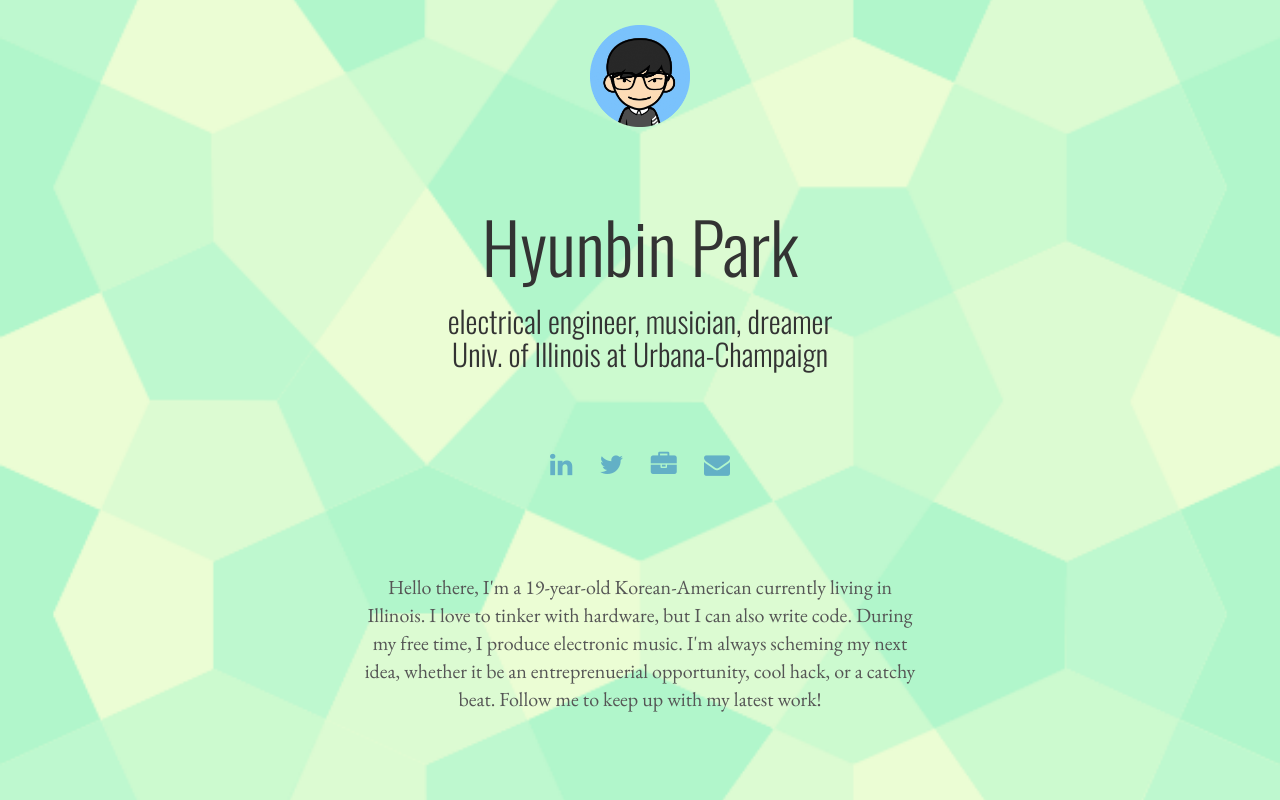
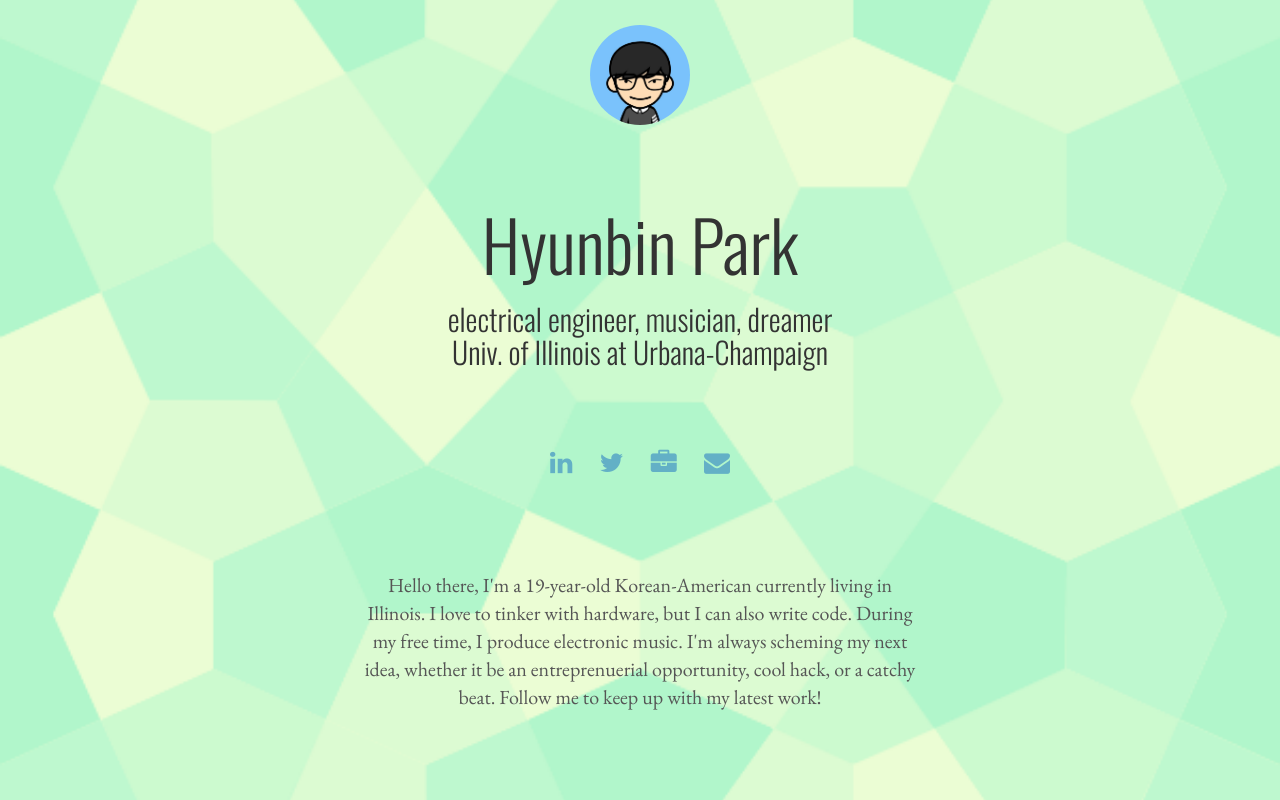
Before and after one commit to hyunbin/hyunbin.github.io, a plain HTML site: page index.html in a window 1280 px wide. Drawn offline with nearby package versions, Linux system fonts and the light colour scheme.

Commit message:
Circle Photo
Updated CSS to crop square photo into circle

```diff
--- a/assets/css/main.css
+++ b/assets/css/main.css
@@ -70,6 +70,10 @@ a:after {
 	margin-top: 25px;
 }
 
+.circle{
+    border-radius:50px;
+}
+
 h1 {
 	font-size: 70px;
 }
--- a/index.html
+++ b/index.html
@@ -37,7 +37,7 @@
 
     <div class="container">
     	<div class="logo">
-	    	<img src="assets/img/crop.gif" width="100" alt="character logo">
+	    	<img class="circle" src="assets/img/character.jpg" width="100" alt="character logo">
     	</div>
 		<div class="row centered">
 			<div class="col-lg-8 col-lg-offset-2 w">
```
Also changed, not shown: assets/img/character.jpg (added).
